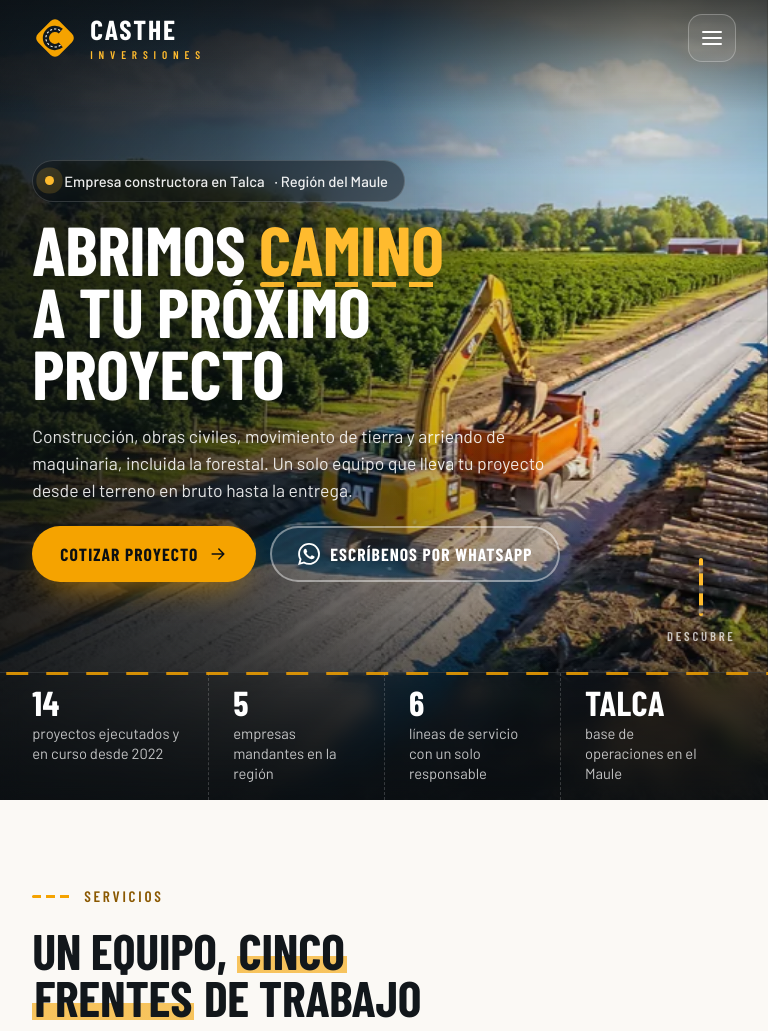
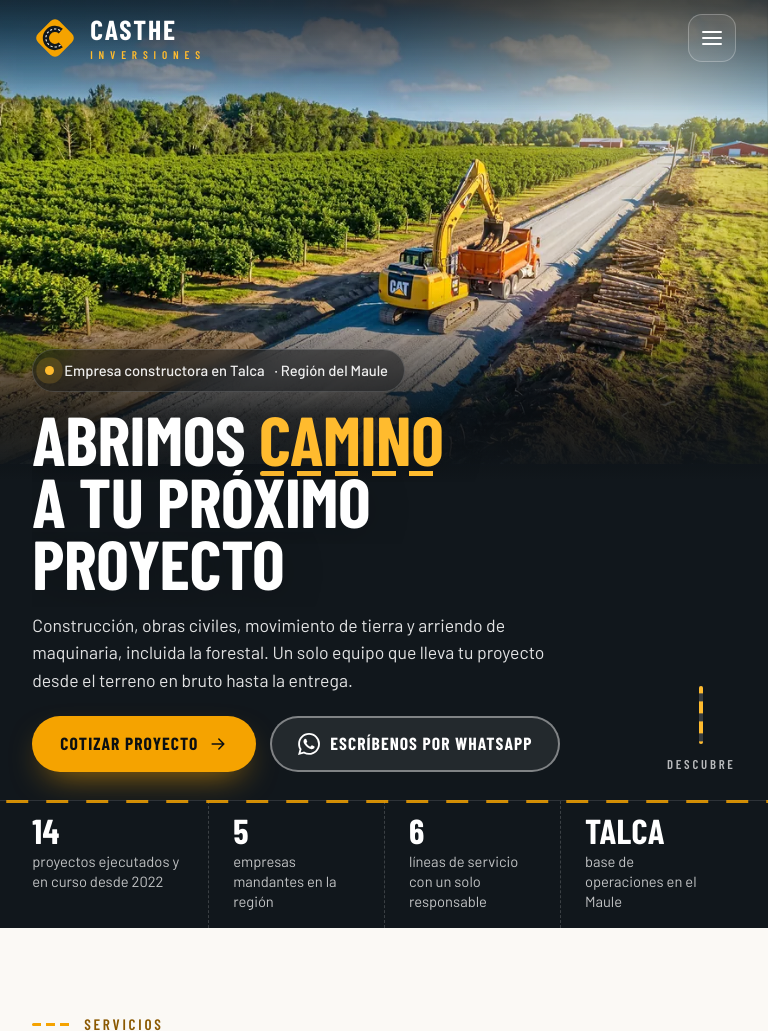
Before and after one commit to mauriciocastillodiaz81-oss/web, a plain HTML site: page index.html in a window 768 px wide. Shown: the top 1031 px of the page. Drawn offline with nearby package versions, Linux system fonts and the light colour scheme; a web font is replaced by a local one.

Commit message:
Responsive: tablet vertical y celulares angostos
- En tablet vertical la foto de portada va como franja arriba y el texto
  debajo, sin tapar la excavadora.
- En celulares de 320 a 360 px el formulario y los datos de contacto ya
  no se salen del margen.

Co-Authored-By: Claude Opus 5.5 <noreply@anthropic.com>

```diff
--- a/css/styles.css
+++ b/css/styles.css
@@ -456,6 +456,21 @@ button { cursor: pointer; }
 }
 @keyframes laneDown { to { transform: translateY(20px); } }
 .hero__scroll:hover { color: #fff; }
+
+/* Tablet vertical: la foto apaisada va como franja arriba (cielo y excavadora a la vista)
+   y el texto queda debajo, sobre el degradado oscuro */
+@media (min-width: 761px) and (max-width: 1100px) and (orientation: portrait) {
+  .hero__media { inset: 0 0 auto 0; height: 58vh; height: 58svh; }
+  .hero__media img { object-position: 62% 50%; }
+  .hero__shade {
+    inset: 0 0 auto 0; height: 100vh; height: 100svh;
+    background: linear-gradient(180deg,
+      rgba(11, 15, 18, .5) 0%, rgba(11, 15, 18, 0) 14%, rgba(11, 15, 18, 0) 36%,
+      rgba(11, 15, 18, .85) 52%, #11171C 60%);
+  }
+  .hero__inner { min-height: 100vh; min-height: 100svh; justify-content: flex-end; }
+  .hero__stats { background: var(--asf-900); -webkit-backdrop-filter: none; backdrop-filter: none; }
+}
 
 /* Notebooks con pantalla baja: la portada completa cabe en la primera vista */
 @media (min-width: 761px) and (max-height: 820px) {
@@ -937,6 +952,12 @@ a.cinfo__item:hover { background: rgba(245, 163, 0, .08); border-color: rgba(245
 .form__note { display: flex; align-items: center; gap: 8px; font-size: .9rem; color: var(--tinta-3); }
 .form__note .ico { width: 18px; height: 18px; color: var(--bosque-700); }
 @media (max-width: 960px) { .contact__grid { grid-template-columns: 1fr; } }
+/* Las columnas pueden encogerse: nada empuja el contenido fuera de la pantalla */
+.contact__grid > *, .machines__grid > *, .about__grid > * { min-width: 0; }
+@media (max-width: 360px) {
+  .form { padding: 22px 18px; }
+  .form__actions .btn { flex-basis: 100%; padding: 0 14px; font-size: 1rem; letter-spacing: .04em; }
+}
 @media (max-width: 560px) { .form__row { grid-template-columns: 1fr; } }
 
 /* ==========================================================================
--- a/index.html
+++ b/index.html
@@ -27,7 +27,7 @@
 <link rel="stylesheet" href="https://fonts.googleapis.com/css2?family=Barlow+Condensed:wght@500;600;700;800&family=Barlow:wght@400;500;600;700&display=swap">
 <link rel="preload" as="image" href="assets/img/portada-1920.webp" imagesrcset="assets/img/portada-960.webp 960w, assets/img/portada-1280.webp 1280w, assets/img/portada-1920.webp 1920w, assets/img/portada-2560.webp 2560w" imagesizes="100vw" media="(min-width: 761px)">
 <link rel="preload" as="image" href="assets/img/portada-movil-1080.webp" imagesrcset="assets/img/portada-movil-720.webp 720w, assets/img/portada-movil-1080.webp 1080w" imagesizes="100vw" media="(max-width: 760px)">
-<link rel="stylesheet" href="css/styles.css?v=1.1">
+<link rel="stylesheet" href="css/styles.css?v=1.2">
 <script type="application/ld+json">
 {
   "@context": "https://schema.org",
```
